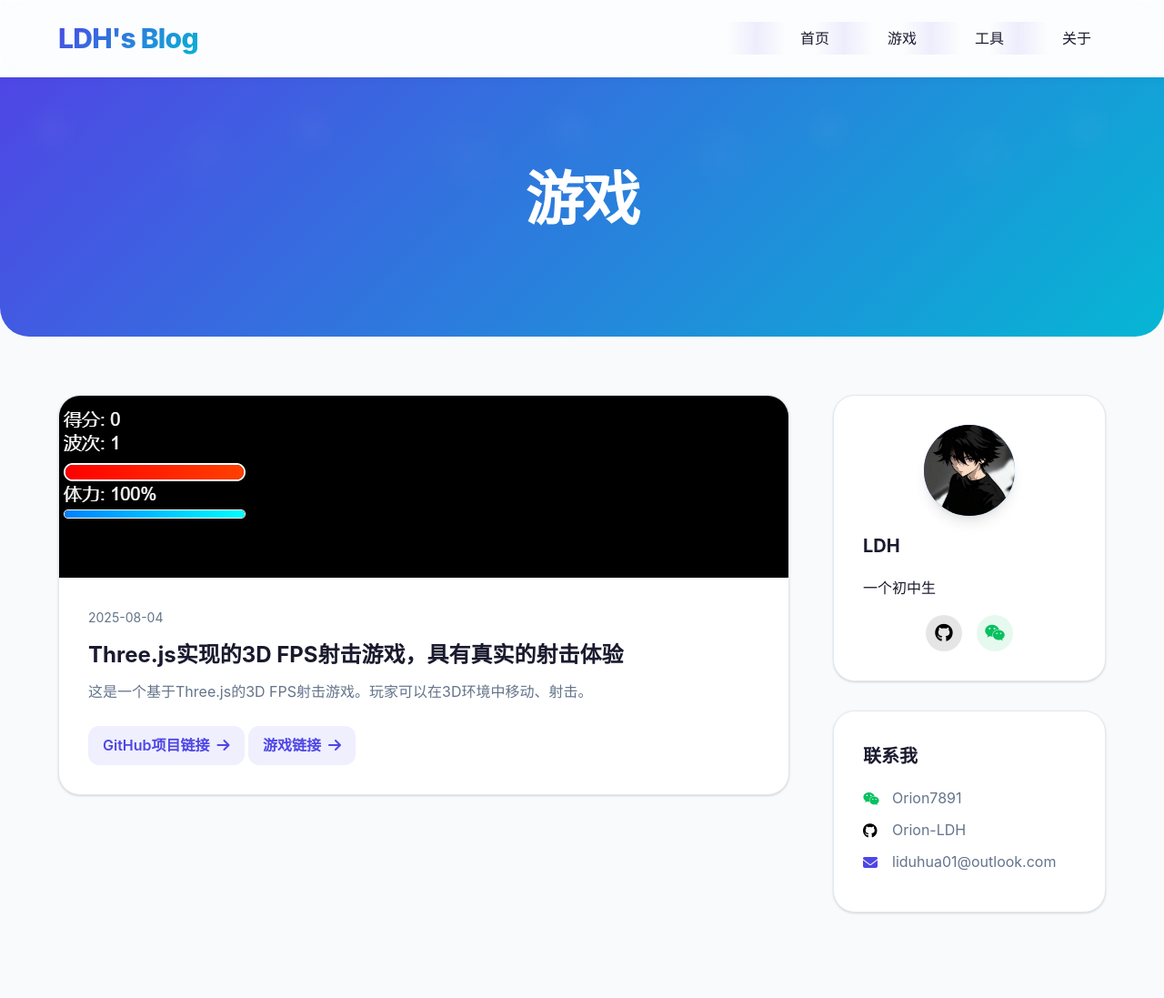
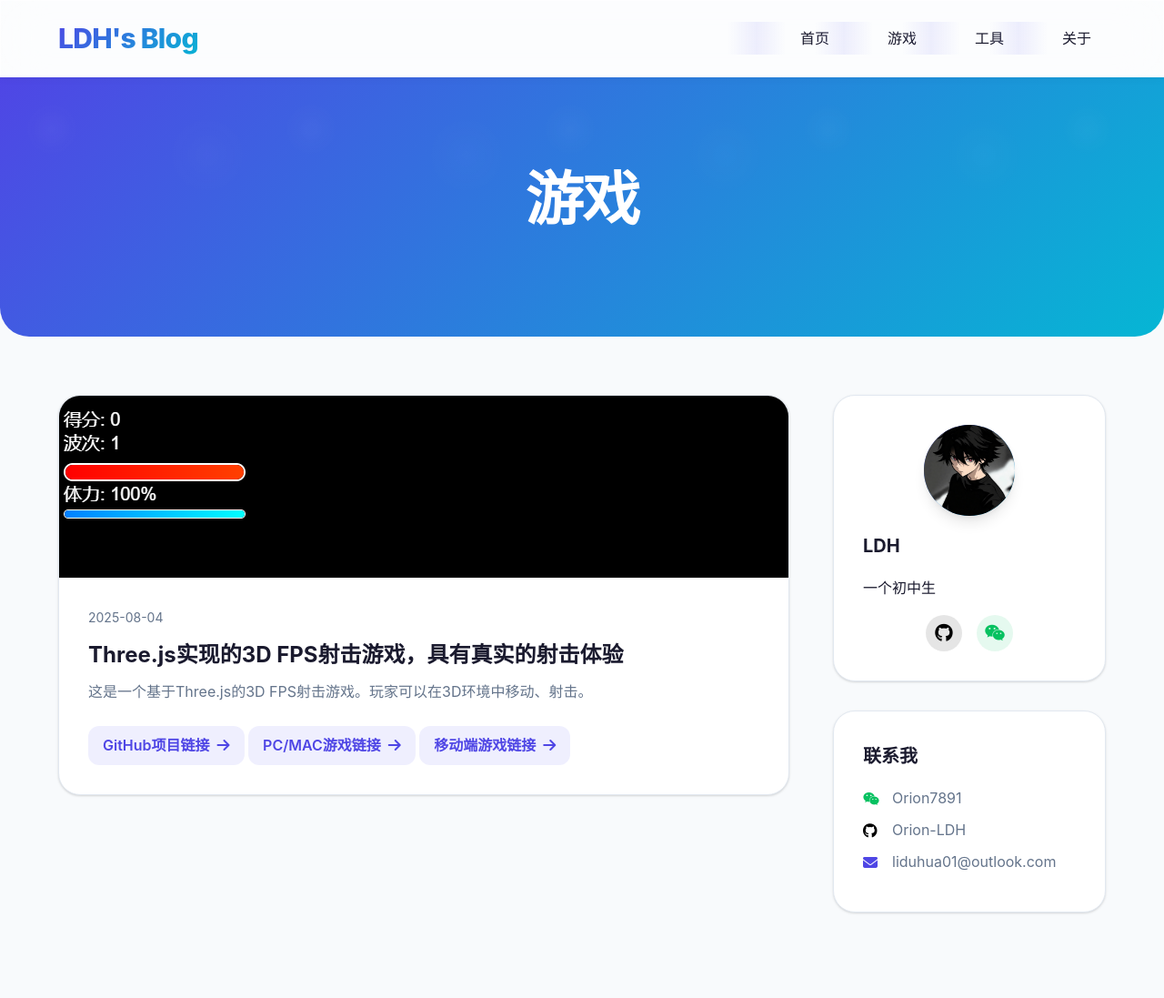
Before and after one commit to Orion-LDH/orion-ldh.github.io, a plain HTML site: page game.html in a window 1280 px wide. Shown: the top 1097 px of the page at 91% size. Drawn offline with Linux system fonts and the light colour scheme.

Commit message:
Update game.html

```diff
--- a/game.html
+++ b/game.html
@@ -56,7 +56,8 @@
                         <p class="post-excerpt">这是一个基于Three.js的3D FPS射击游戏。玩家可以在3D环境中移动、射击。</p>
                         <a href="https://github.com/Orion-LDH/Three.js-FPS" class="read-more">GitHub项目链接 <i class="fas fa-arrow-right"></i></a>
 
-                        <a href="https://orion-ldh.github.io/fps.html/" class="read-more">游戏链接<i class="fas fa-arrow-right"></i></a>
+                        <a href="https://orion-ldh.github.io/fps.html/" class="read-more">PC/MAC游戏链接<i class="fas fa-arrow-right"></i></a>
+                        <a href="https://orion-ldh.github.io/fps-m.html/" class="read-more">移动端游戏链接<i class="fas fa-arrow-right"></i></a>
 
                     </div>
 
```
